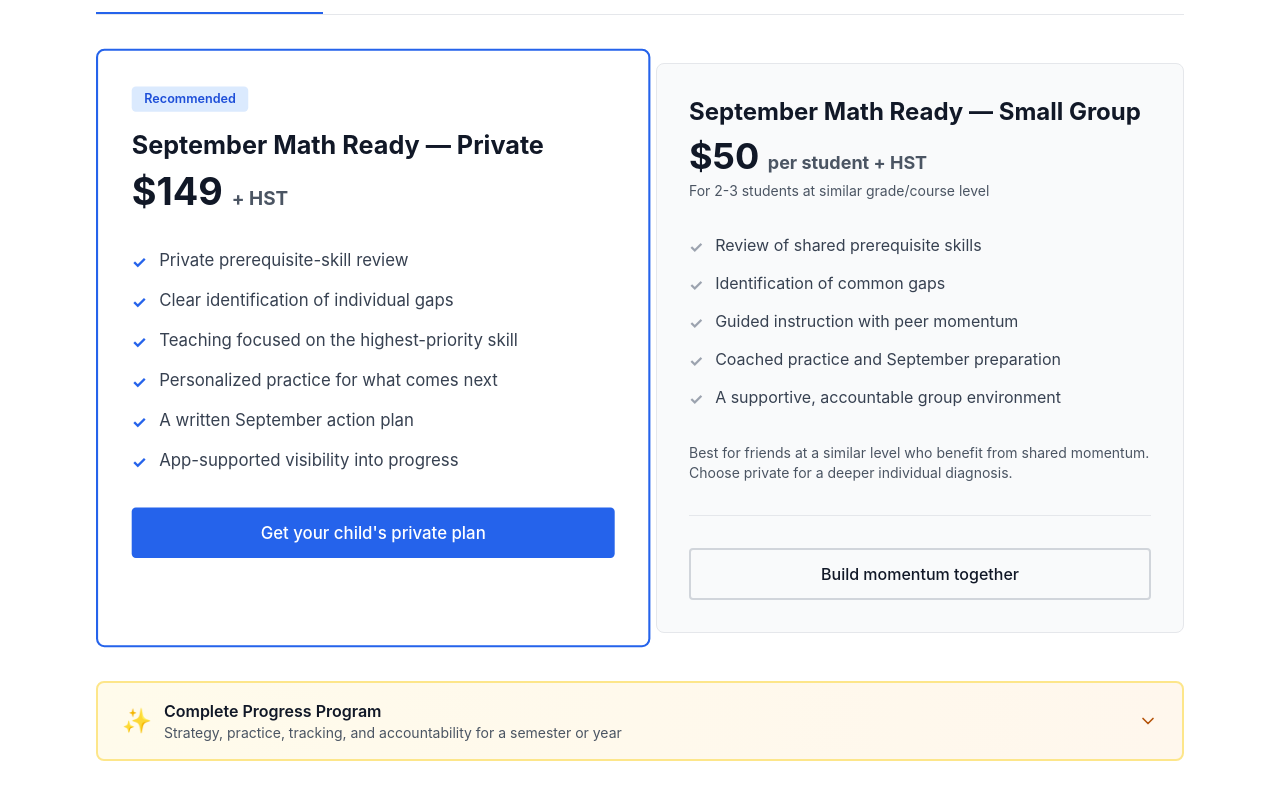
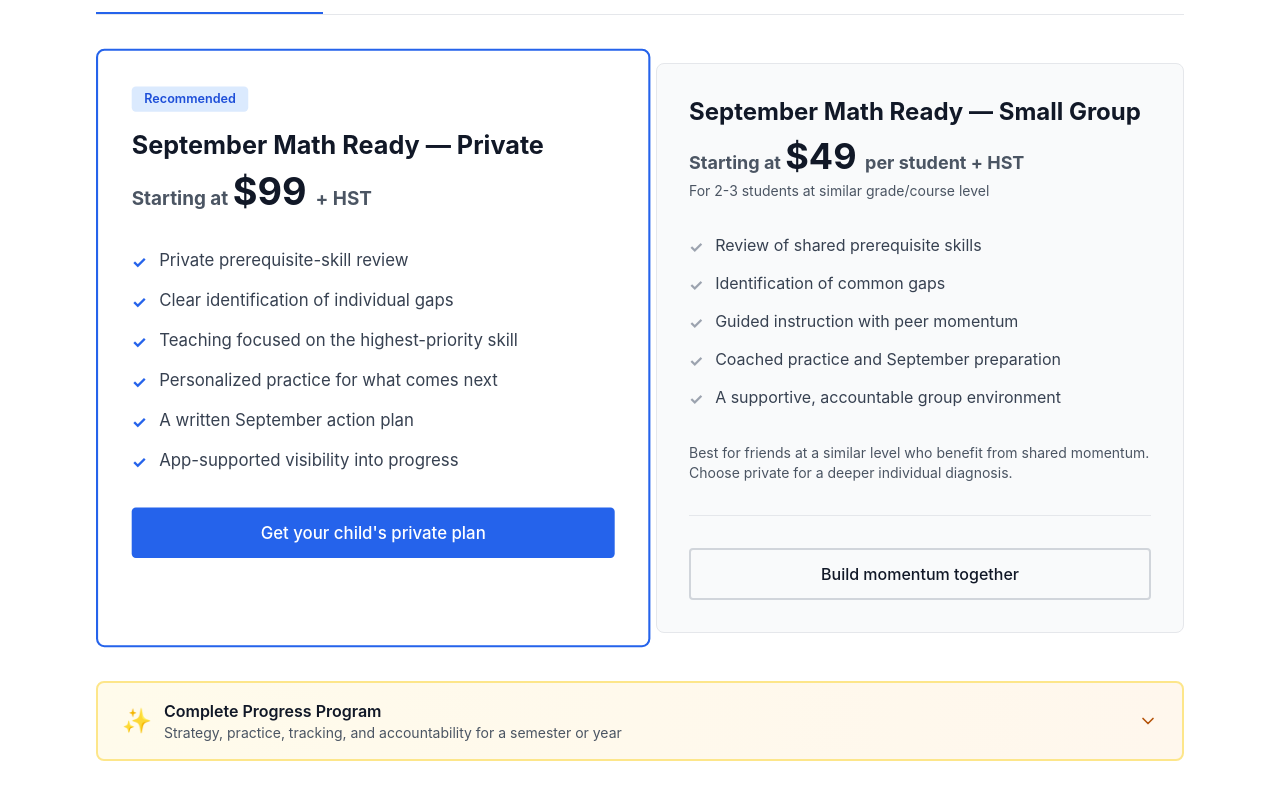
Before and after one commit to karypelly/landing, a React (Vite) app: page / in a window 1280 px wide. Shown: the part 4909-5709 px from the top of the page. Built offline with nearby package versions, Linux system fonts and the light colour scheme.

Commit message:
Update September Math Ready pricing

```diff
--- a/App.jsx
+++ b/App.jsx
@@ -474,7 +474,7 @@ const Landing = () => {
                   <div className="bg-white border-2 border-blue-600 rounded-lg p-8 h-full">
                     <div className="inline-block px-3 py-1 bg-blue-100 text-blue-700 text-xs font-semibold rounded mb-4">Recommended</div>
                     <h3 className="text-2xl font-bold text-gray-900 mb-2">September Math Ready — Private</h3>
-                    <p className="text-4xl font-bold text-gray-900 mb-8">$149 <span className="text-lg text-gray-600">+ HST</span></p>
+                    <p className="text-4xl font-bold text-gray-900 mb-8"><span className="text-lg text-gray-600">Starting at </span>$99 <span className="text-lg text-gray-600">+ HST</span></p>
 
                     <ul className="space-y-3 mb-8">
                       {[
@@ -499,7 +499,7 @@ const Landing = () => {
                 <div>
                   <div className="bg-gray-50 border border-gray-200 rounded-lg p-8 h-full flex flex-col">
                     <h3 className="text-2xl font-bold text-gray-900 mb-2">September Math Ready — Small Group</h3>
-                    <p className="text-4xl font-bold text-gray-900 mb-1">$50 <span className="text-lg text-gray-600">per student + HST</span></p>
+                    <p className="text-4xl font-bold text-gray-900 mb-1"><span className="text-lg text-gray-600">Starting at </span>$49 <span className="text-lg text-gray-600">per student + HST</span></p>
                     <p className="text-sm text-gray-600 mb-8">For 2-3 students at similar grade/course level</p>
 
                     <ul className="space-y-3 mb-8 flex-grow">
--- a/infinite-solutions-landing.jsx
+++ b/infinite-solutions-landing.jsx
@@ -36,7 +36,7 @@ const Landing = () => {
     },
     {
       q: "How is the private session different from the small group?",
-      a: "The private option ($149 + HST) provides a more individualized assessment, deeper skill-gap identification, and a personalized plan tailored to your specific child. The small group ($50/student + HST) covers important prerequisite skills and common gaps at a more general level, making it ideal for friends at similar grade levels who want to prepare together."
+      a: "The private option (starting at $99 + HST) provides a more individualized assessment, deeper skill-gap identification, and a personalized plan tailored to your specific child. The small group (starting at $49/student + HST) covers important prerequisite skills and common gaps at a more general level, making it ideal for friends at similar grade levels who want to prepare together."
     },
     {
       q: "Does my child need to be struggling?",
@@ -496,7 +496,7 @@ const Landing = () => {
                   <div className="bg-white border-2 border-blue-600 rounded-lg p-8 h-full">
                     <div className="inline-block px-3 py-1 bg-blue-100 text-blue-700 text-xs font-semibold rounded mb-4">Recommended</div>
                     <h3 className="text-2xl font-bold text-gray-900 mb-2">September Math Ready — Private</h3>
-                    <p className="text-4xl font-bold text-gray-900 mb-8">$149 <span className="text-lg text-gray-600">+ HST</span></p>
+                    <p className="text-4xl font-bold text-gray-900 mb-8"><span className="text-lg text-gray-600">Starting at </span>$99 <span className="text-lg text-gray-600">+ HST</span></p>
 
                     <ul className="space-y-3 mb-8">
                       {[
@@ -521,7 +521,7 @@ const Landing = () => {
                 <div>
                   <div className="bg-gray-50 border border-gray-200 rounded-lg p-8 h-full flex flex-col">
                     <h3 className="text-2xl font-bold text-gray-900 mb-2">September Math Ready — Small Group</h3>
-                    <p className="text-4xl font-bold text-gray-900 mb-1">$50 <span className="text-lg text-gray-600">per student + HST</span></p>
+                    <p className="text-4xl font-bold text-gray-900 mb-1"><span className="text-lg text-gray-600">Starting at </span>$49 <span className="text-lg text-gray-600">per student + HST</span></p>
                     <p className="text-sm text-gray-600 mb-8">For 2-3 students at similar grade/course level</p>
 
                     <ul className="space-y-3 mb-8 flex-grow">
```
